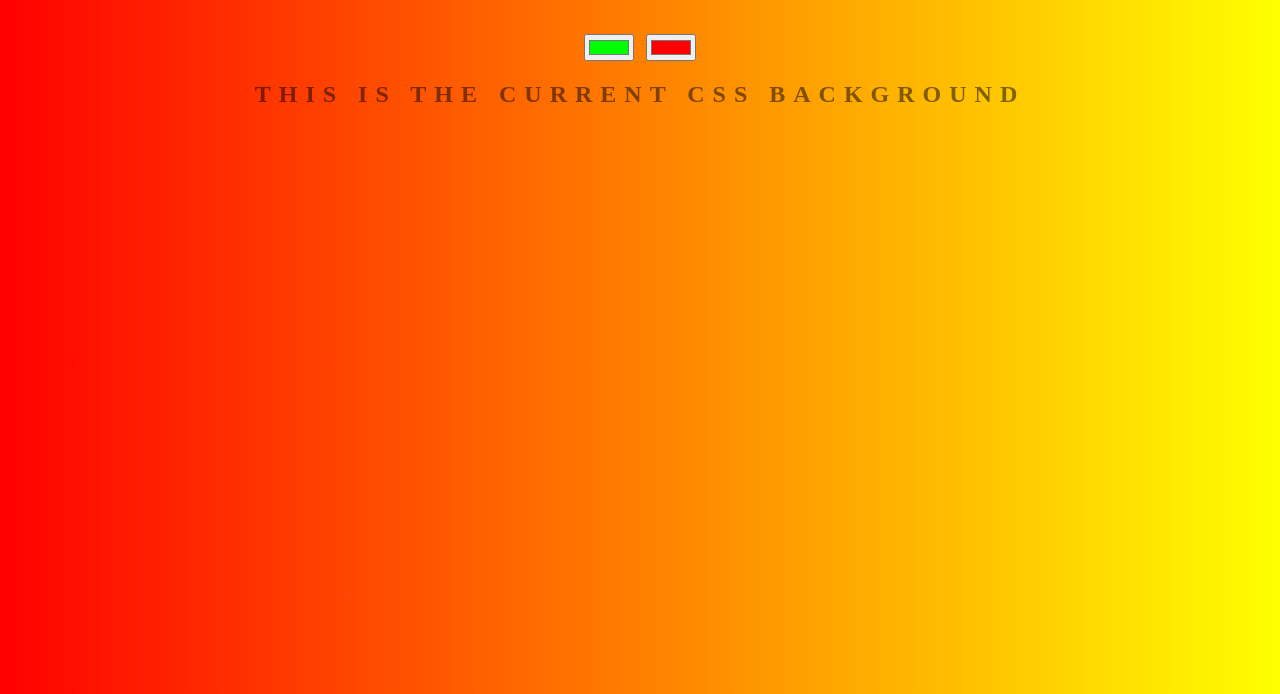
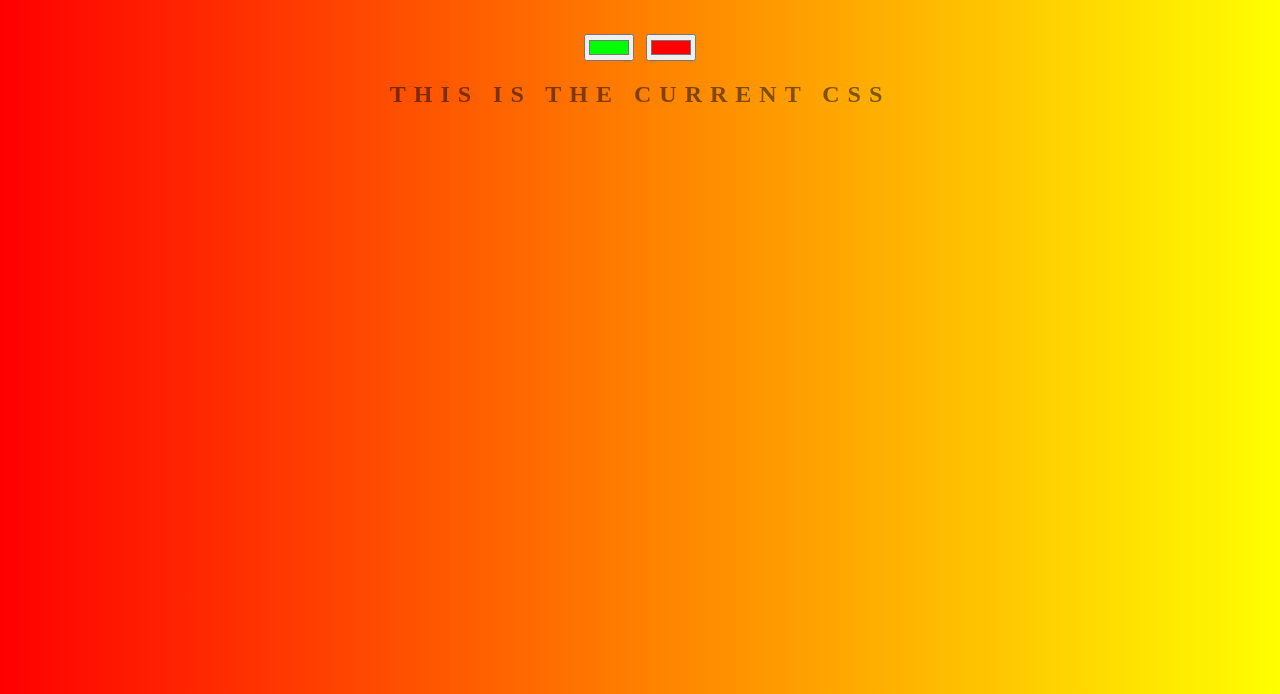
Before and after one commit to tanmoy89/background-generator, a plain HTML site: page index.html in a window 1280 px wide. Shown: the part 106-800 px from the top of the page. Drawn offline with Linux system fonts and the light colour scheme.

Commit message:
littlefeaturegit statusgit status

```diff
--- a/index.html
+++ b/index.html
@@ -8,7 +8,7 @@
     <h1>Cool Generator</h1>
     <input class ="color1" type="color" name="color1" value="#00ff00">
     <input class ="color2" type="color" name="color2" value="#ff0000">
-    <h2>This is the Current CSS background</h2>
+    <h2>This is the Current CSS </h2>
     <h3></h3>
     <script type="text/javascript" src="script.js"></script>
 </body>
```
